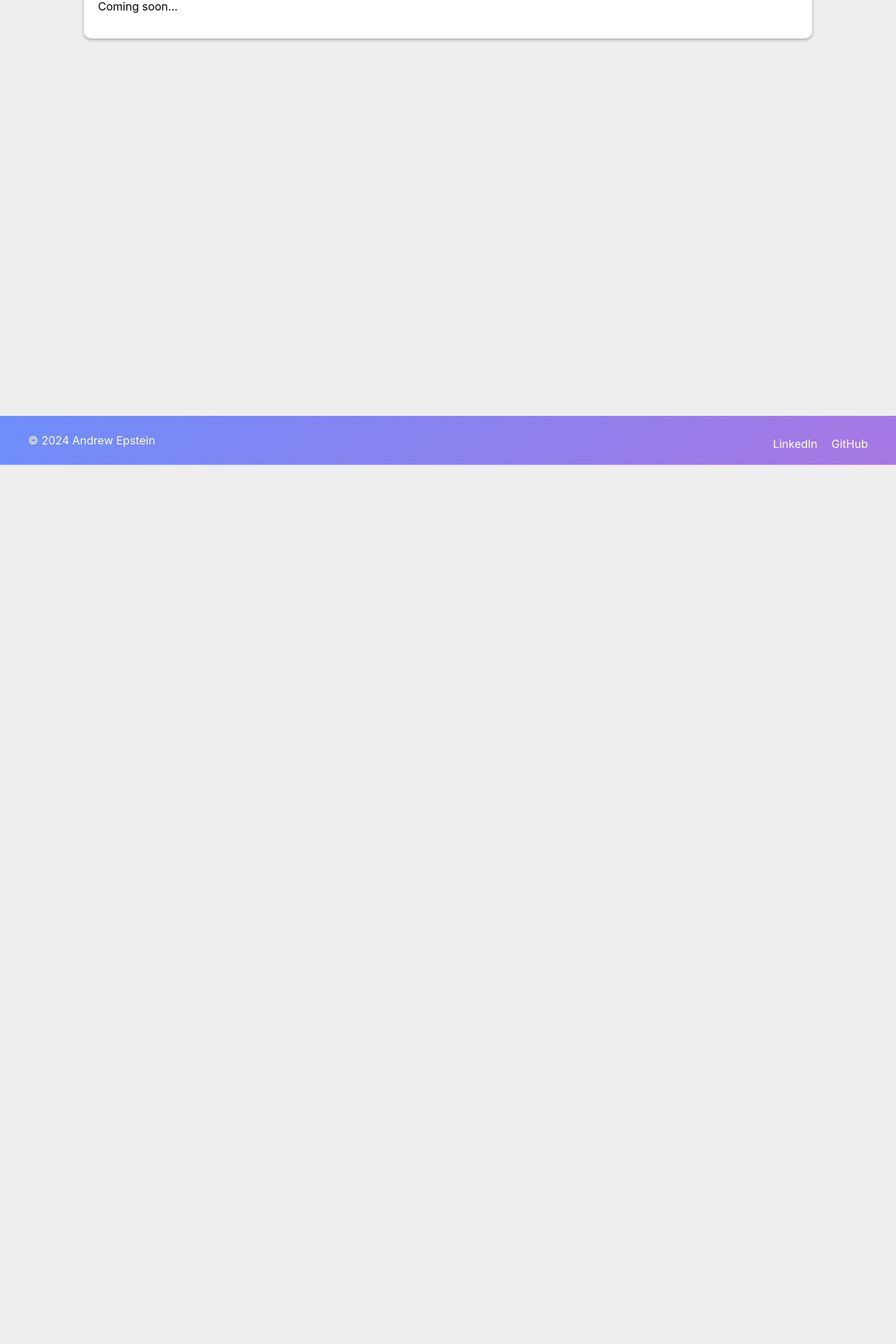
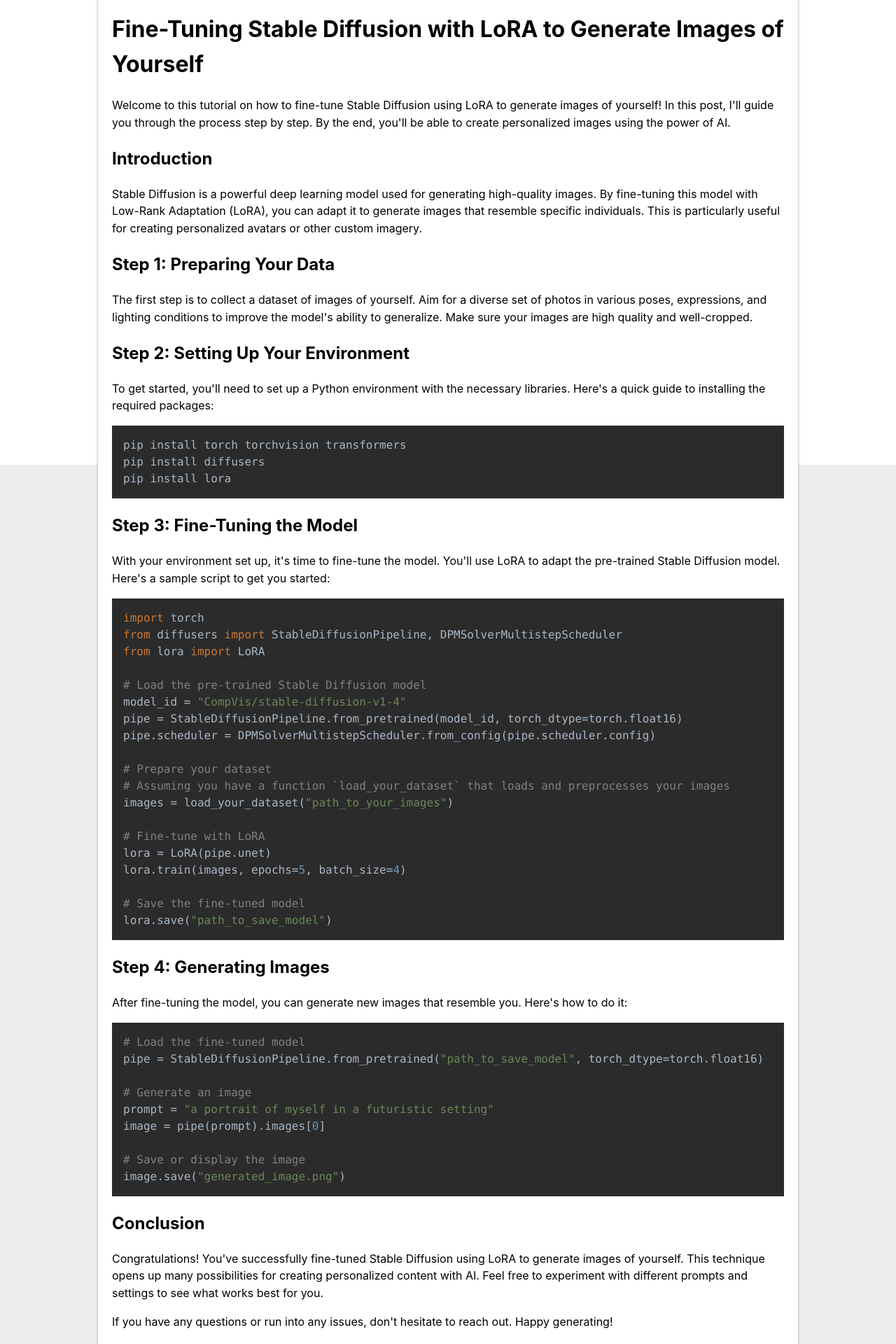
Before and after one commit to Eppie/eppie.github.io, a Next.js app: page /sd_lora in a window 1280 px wide. Shown: the part 136-2056 px from the top of the page at 70% size. Before the commit the page ends 800 px from the top, so only its background shows below. Built offline with nearby package versions, Linux system fonts and the light colour scheme.

Commit message:
update animation, new complement approach, mantine

```diff
--- a/package.json
+++ b/package.json
@@ -3,6 +3,8 @@
   "version": "0.1.0",
   "private": true,
   "dependencies": {
+    "@mantine/core": "^7.10.1",
+    "@mantine/hooks": "^7.10.1",
     "@mlc-ai/web-llm": "^0.2.38",
     "next": "^14.2.3",
     "next-transpile-modules": "^10.0.1",
@@ -48,6 +50,9 @@
     "eslint-config-next": "^14.2.3",
     "eslint-config-react-app": "^7.0.1",
     "gh-pages": "^6.1.1",
+    "postcss": "^8.4.38",
+    "postcss-preset-mantine": "^1.15.0",
+    "postcss-simple-vars": "^7.0.1",
     "typescript": "^5.4.5",
     "webpack-bundle-analyzer": "^4.10.2"
   },
--- a/pages/_app.tsx
+++ b/pages/_app.tsx
@@ -4,9 +4,13 @@ import '../styles/styles.css';
 import { AppProvider } from '../context/AppContext';
 import Header from '../components/Header';
 import Footer from '../components/Footer';
+import { MantineProvider } from '@mantine/core';
+import '@mantine/core/styles.css';
+
 
 const MyApp = ({ Component, pageProps }: AppProps) => {
   return (
+      <MantineProvider>
     <AppProvider>
       <Header />
       <main>
@@ -16,6 +20,7 @@ const MyApp = ({ Component, pageProps }: AppProps) => {
       </main>
       <Footer />
     </AppProvider>
+    </MantineProvider>
   );
 };
 
--- a/pages/sd_lora.tsx
+++ b/pages/sd_lora.tsx
@@ -1,9 +1,110 @@
 import React from 'react';
+import { Prism as SyntaxHighlighter } from 'react-syntax-highlighter';
+import { darcula } from 'react-syntax-highlighter/dist/esm/styles/prism';
+const SDLora: React.FC = () => {
+  const codeString1: string = `pip install torch torchvision transformers
+pip install diffusers
+pip install lora`;
+  const codeString2: string = `import torch
+from diffusers import StableDiffusionPipeline, DPMSolverMultistepScheduler
+from lora import LoRA
 
-const SDLora: React.FC = () => {
+# Load the pre-trained Stable Diffusion model
+model_id = "CompVis/stable-diffusion-v1-4"
+pipe = StableDiffusionPipeline.from_pretrained(model_id, torch_dtype=torch.float16)
+pipe.scheduler = DPMSolverMultistepScheduler.from_config(pipe.scheduler.config)
+
+# Prepare your dataset
+# Assuming you have a function \`load_your_dataset\` that loads and preprocesses your images
+images = load_your_dataset("path_to_your_images")
+
+# Fine-tune with LoRA
+lora = LoRA(pipe.unet)
+lora.train(images, epochs=5, batch_size=4)
+
+# Save the fine-tuned model
+lora.save("path_to_save_model")`;
+  const codeString3: string = `# Load the fine-tuned model
+pipe = StableDiffusionPipeline.from_pretrained("path_to_save_model", torch_dtype=torch.float16)
+
+# Generate an image
+prompt = "a portrait of myself in a futuristic setting"
+image = pipe(prompt).images[0]
+
+# Save or display the image
+image.save("generated_image.png")`;
   return (
     <div>
-      <p>Coming soon...</p>
+      <h1>
+        Fine-Tuning Stable Diffusion with LoRA to Generate Images of Yourself
+      </h1>
+
+      <p>
+        Welcome to this tutorial on how to fine-tune Stable Diffusion using LoRA
+        to generate images of yourself! In this post, I&apos;ll guide you
+        through the process step by step. By the end, you&apos;ll be able to
+        create personalized images using the power of AI.
+      </p>
+
+      <h2>Introduction</h2>
+      <p>
+        Stable Diffusion is a powerful deep learning model used for generating
+        high-quality images. By fine-tuning this model with Low-Rank Adaptation
+        (LoRA), you can adapt it to generate images that resemble specific
+        individuals. This is particularly useful for creating personalized
+        avatars or other custom imagery.
+      </p>
+
+      <h2>Step 1: Preparing Your Data</h2>
+      <p>
+        The first step is to collect a dataset of images of yourself. Aim for a
+        diverse set of photos in various poses, expressions, and lighting
+        conditions to improve the model&apos;s ability to generalize. Make sure
+        your images are high quality and well-cropped.
+      </p>
+
+      <h2>Step 2: Setting Up Your Environment</h2>
+      <p>
+        To get started, you&apos;ll need to set up a Python environment with the
+        necessary libraries. Here&apos;s a quick guide to installing the
+        required packages:
+      </p>
+      <SyntaxHighlighter language='python' style={darcula}>
+        {codeString1}
+      </SyntaxHighlighter>
+
+      <h2>Step 3: Fine-Tuning the Model</h2>
+      <p>
+        With your environment set up, it&apos;s time to fine-tune the model.
+        You&apos;ll use LoRA to adapt the pre-trained Stable Diffusion model.
+        Here&apos;s a sample script to get you started:
+      </p>
+      <SyntaxHighlighter language='python' style={darcula}>
+        {codeString2}
+      </SyntaxHighlighter>
+
+      <h2>Step 4: Generating Images</h2>
+      <p>
+        After fine-tuning the model, you can generate new images that resemble
+        you. Here&apos;s how to do it:
+      </p>
+      <SyntaxHighlighter language='python' style={darcula}>
+        {codeString3}
+      </SyntaxHighlighter>
+
+      <h2>Conclusion</h2>
+      <p>
+        Congratulations! You&apos;ve successfully fine-tuned Stable Diffusion
+        using LoRA to generate images of yourself. This technique opens up many
+        possibilities for creating personalized content with AI. Feel free to
+        experiment with different prompts and settings to see what works best
+        for you.
+      </p>
+
+      <p>
+        If you have any questions or run into any issues, don&apos;t hesitate to
+        reach out. Happy generating!
+      </p>
     </div>
   );
 };
--- a/styles/Complement.module.css
+++ b/styles/Complement.module.css
@@ -21,11 +21,11 @@
   text-align: center;
   border: 1px solid black;
   position: relative;
-  transition: background-color 0.5s;
+  transition: background-color 0.25s;
 }
 
 .flap {
-  animation: flapAnimation 1s ease-in-out;
+  animation: flapAnimation 0.25s ease-in-out;
 }
 
 @keyframes flapAnimation {
@@ -57,6 +57,6 @@
 .input {
   padding: 10px;
   font-size: 16px;
-  width: 5%;
+  width: 80px;
   box-sizing: border-box;
 }
```
Also changed, not shown: components/2024_05_20_Complement.tsx (+65 -2 lines), components/LLM.tsx (+24 -13 lines), 1 other file (tests, documents, lock files or other folders).
